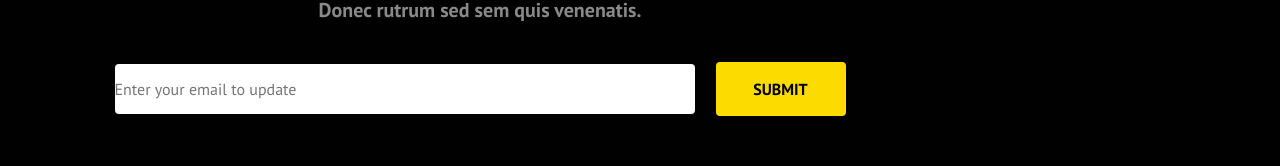
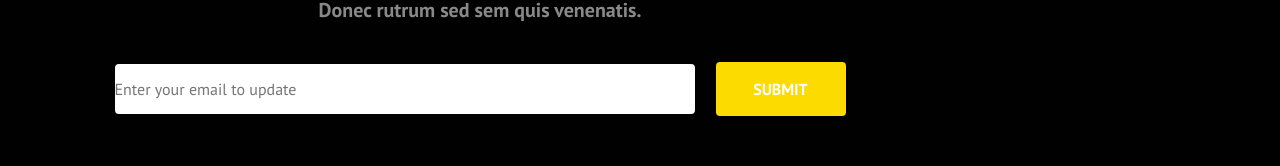
Before and after one commit to liubich/test-job, a Vue app: page / in a window 1280 px wide. In both pictures the pointer is over the button "SUBMIT". Shown: the part 1749-1915 px from the top of the page. Built offline with nearby package versions, Linux system fonts and the light colour scheme.

Commit message:
Add hover for button

```diff
--- a/src/components/FooterPage.vue
+++ b/src/components/FooterPage.vue
@@ -90,6 +90,11 @@ export default {
   cursor: pointer;
 }
 
+.footer-page__submit-button:hover {
+  transition: color 1s;
+  color: white;
+}
+
 .footer-page__social-container {
   padding: 60px 0;
   display: flex;
@@ -99,4 +104,5 @@ export default {
   padding: 0 16px;
   cursor: pointer;
 }
+
 </style>
```
